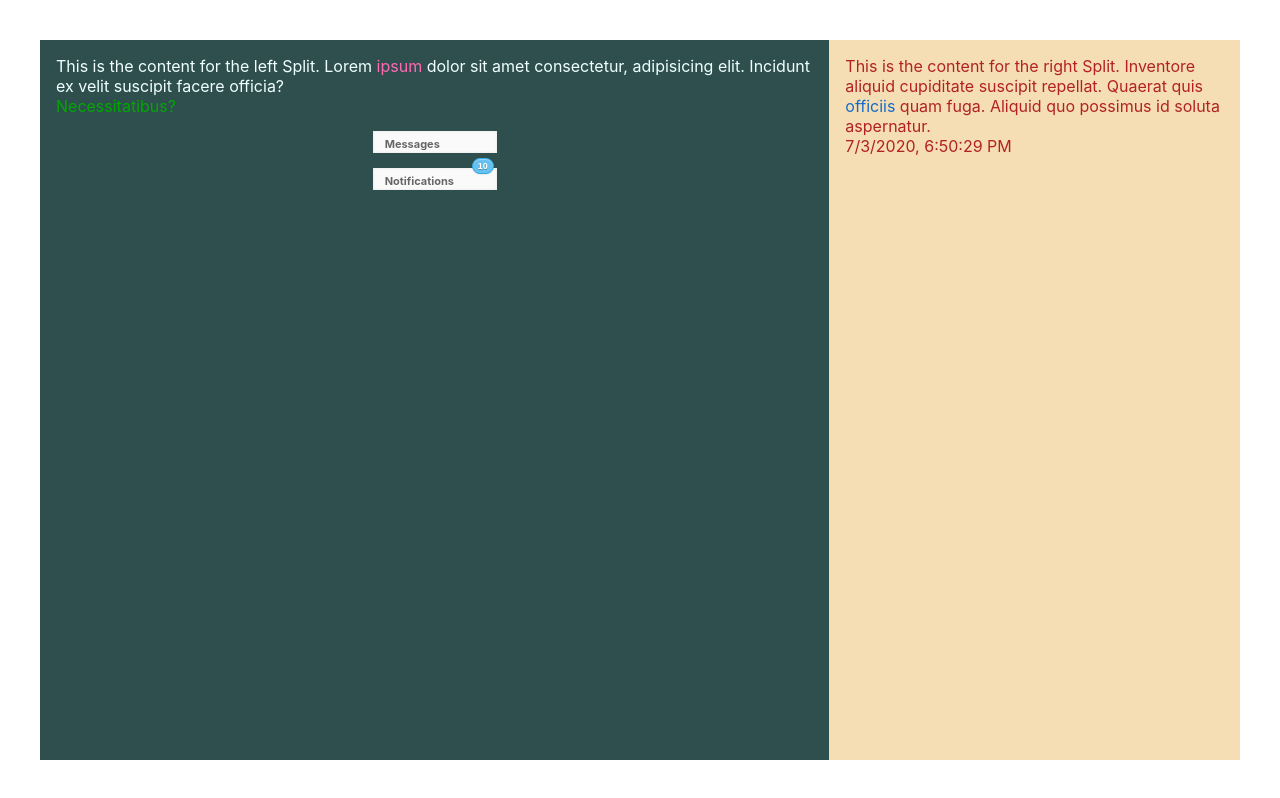
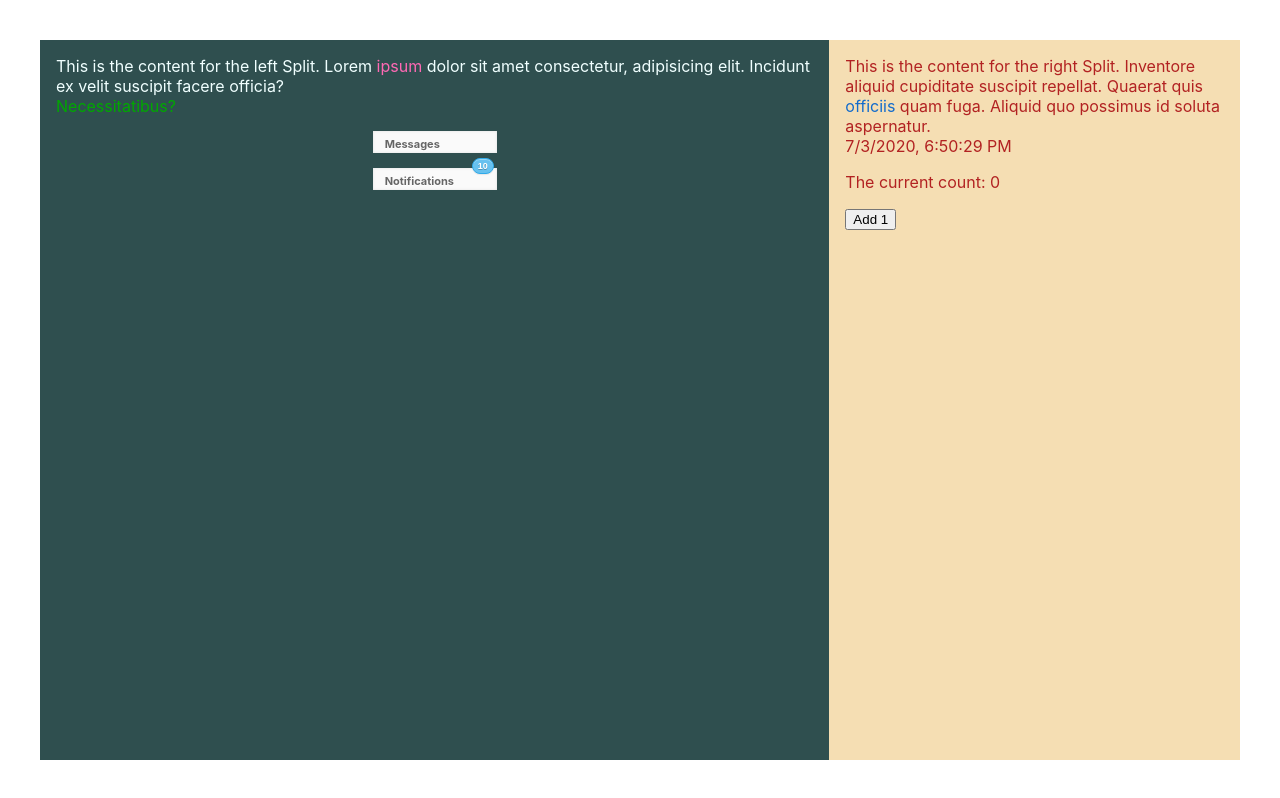
Before and after one commit to bradrivenburgh/react-playground, a React (Create React App) app: page / in a window 1280 px wide. Built offline with nearby package versions, Linux system fonts and the light colour scheme.

Commit message:
finished less on state and have started drills

```diff
--- a/src/App.js
+++ b/src/App.js
@@ -4,6 +4,7 @@ import './App.css';
 import Tooltip from './composition/Tooltip';
 import Messages from './Messages';
 import TheDate from './state/TheDate';
+import Counter from './state/Counter';
 
 // make 2 tooltips here and another inside the App directly
 const firstTooltip = (
@@ -33,6 +34,7 @@ function App() {
       <Split className='right'>
         This is the content for the right Split. Inventore aliquid cupiditate suscipit repellat. Quaerat quis {secondTooltip} quam fuga. Aliquid quo possimus id soluta aspernatur.
       <TheDate />
+      <Counter count={123}/>
       </Split>
     </main>
   )
--- a/src/composition/Tooltip.js
+++ b/src/composition/Tooltip.js
@@ -1,7 +1,7 @@
 import React from 'react';
 import './Tooltip.css';
 
-function Tooltip(props) {
+/* function Tooltip(props) {
     return (
         <span className='Tooltip'>
             <span
@@ -15,7 +15,7 @@ function Tooltip(props) {
             </span>
         </span>
     );
-}
+} */
 
 class TooltipClass extends React.Component {
     static defaultProps = {
--- a/src/state/Counter.js
+++ b/src/state/Counter.js
@@ -1,14 +1,31 @@
 import React from 'react';
 
 export default class Counter extends React.Component {
-    state = {
-      count: 0
-    };
+
+    static defaultProps = {
+        step: 1
+    }
+
+    constructor(props) {
+        console.log('props in constructor', props)
+        super(props)
+        this.state = {
+          count: 0
+        }
+        // this.handleButtonClick = this.handleButtonClick.bind(this);
+      }
+
+    handleButtonClick = () => {
+        console.log('props in handleButtonClick', this.props);
+        console.log('state in handleButtonClick', this.state);
+        const newCount = this.state.count + this.props.step;
+        this.setState({ count:newCount })
+    }
     render() {
       return (
         <div>
           <p>The current count: {this.state.count}</p>
-          <button>
+          <button onClick={this.handleButtonClick}>
             Add 1
           </button>
         </div>
```
Also changed, not shown: src/state-drills/HelloWorld.js (added, +9 -0 lines), 2 other files (tests, documents, lock files or other folders).
